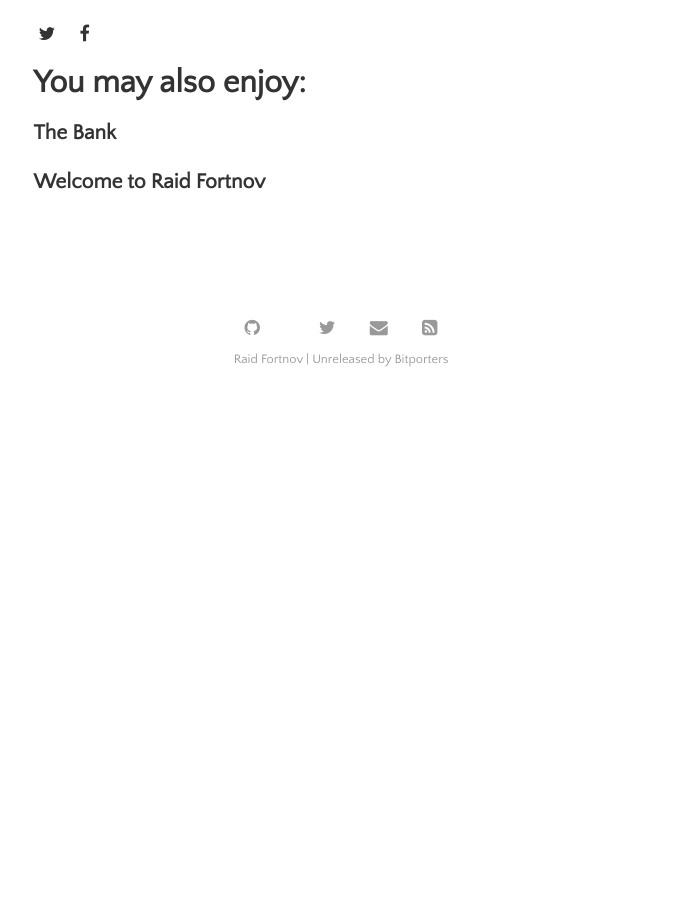
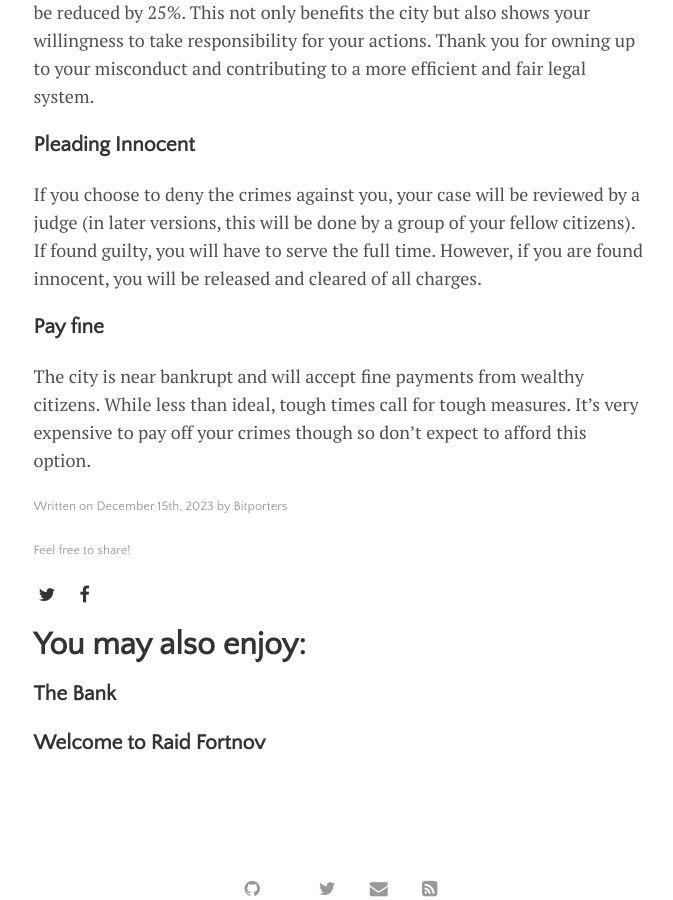
Before and after one commit to bitporters/raidfortnov, a Jekyll site: the page built from _posts/2023-12-15-the-law.md, in a window 1280 px wide and 900 px high, scrolled down 2532 px. Shown: the whole window, without its empty margins (299-972 px from the left). Built offline with Jekyll 4.4.1, drawn with Linux system fonts in a browser that asks for light colours; before the commit the page ends 2937 px from its top, so only the background shows below that.

Commit message:
changes to jpgs and added more info where applicable

```diff
--- a/_posts/2023-12-15-the-law.md
+++ b/_posts/2023-12-15-the-law.md
@@ -10,7 +10,7 @@
 
 The legal system is designed to maintain order and protect the rights and well-being of individuals within a society. It establishes a set of rules and regulations that everyone must abide by. Breaking the law can have serious consequences, including imprisonment. It is important to understand and respect the law to ensure a safe and just society.
 
-<img src="img/posts/fortnov-thelaw.png" class="img-responsive img-centered" alt="Islands and Legal Status">
+<img src="img/posts/fortnov-thelaw.jpg" class="img-responsive img-centered" alt="Islands and Legal Status">
 
 ## Fortnov Island
 
@@ -43,6 +43,8 @@
 
 If you are eliminated, you will be sent to the local jail where you must plead your case or pay a fine. Additionally, you have the option of voluntarily reporting to the jail to turn yourself in, which can save you from a lengthy stay in the hospital.
 
+<img src="img/posts/plead.jpg" class="img-responsive img-centered" alt="Pleading">
+
 ### Pleading Guilty
 
 By pleading guilty, you save the city time and money, and your sentence will be reduced by 25%. This not only benefits the city but also shows your willingness to take responsibility for your actions. Thank you for owning up to your misconduct and contributing to a more efficient and fair legal system.
@@ -50,3 +52,7 @@
 ### Pleading Innocent
 
 If you choose to deny the crimes against you, your case will be reviewed by a judge (in later versions, this will be done by a group of your fellow citizens). If found guilty, you will have to serve the full time. However, if you are found innocent, you will be released and cleared of all charges.
+
+### Pay fine
+
+The city is near bankrupt and will accept fine payments from wealthy citizens.  While less than ideal, tough times call for tough measures.  It's very expensive to pay off your crimes though so don't expect to afford this option.
```
Also changed, not shown: _posts/2023-12-10-the-bank.md (+6 -2 lines), img/posts/fortnov-thelaw.jpg (added), img/posts/fortnov_dec10th_2023_bank.jpg (added), img/posts/plea.jpg (added), 1 other file.
